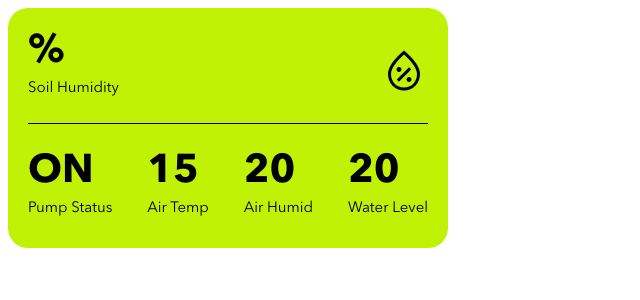
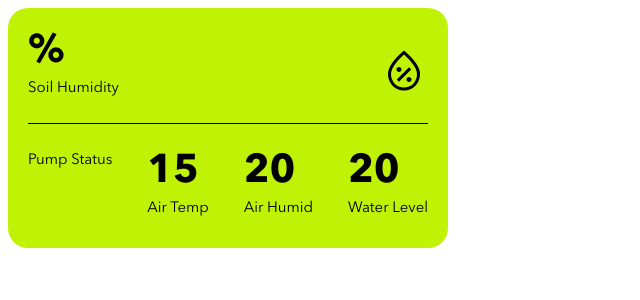
Before and after one commit to Ridhoalharits/DhiorGarden, a React (Create React App) app: page / in a window 1280 px wide. Shown: the top 300 px of the page, without its empty margins (0-640 px from the left). Built offline with nearby package versions, Linux system fonts and the light colour scheme; no server answers.

Commit message:
update status pompa

```diff
--- a/src/App.js
+++ b/src/App.js
@@ -28,7 +28,7 @@ function App() {
 	return (
 		<div>
 			<div className="App">
-				<CardStatus suhu={posts.Kelembaban} />
+				<CardStatus suhu={posts.Kelembaban} pump={posts.status_pompa} />
 			</div>
 			<div className="Row-base"></div>
 		</div>
--- a/src/components/CardStatus/CardStatus.js
+++ b/src/components/CardStatus/CardStatus.js
@@ -18,7 +18,7 @@ function CardStatus(props) {
 			<div className="line" />
 			<div className="status">
 				<div className="component">
-					<p className="detail-text-status">ON</p>
+					<p className="detail-text-status">{props.pump}</p>
 					<p className="text-status">Pump Status</p>
 				</div>
 				<div className="component">
```
